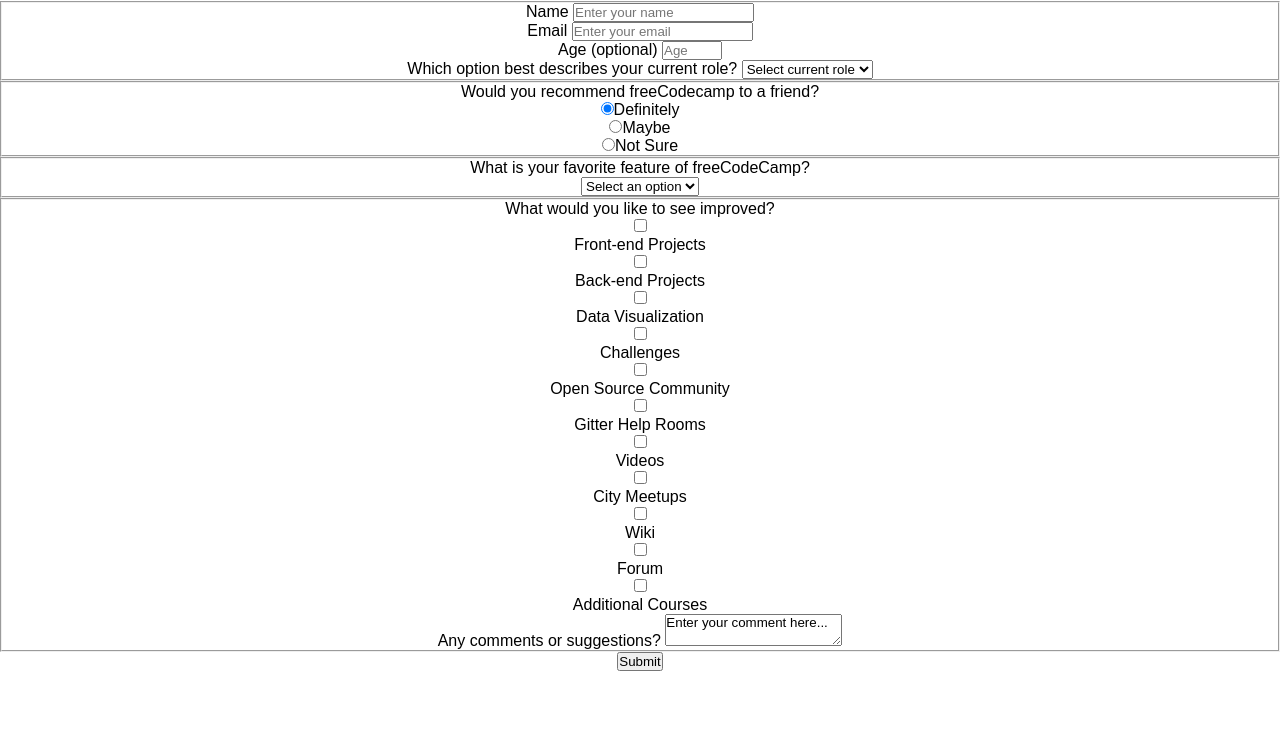
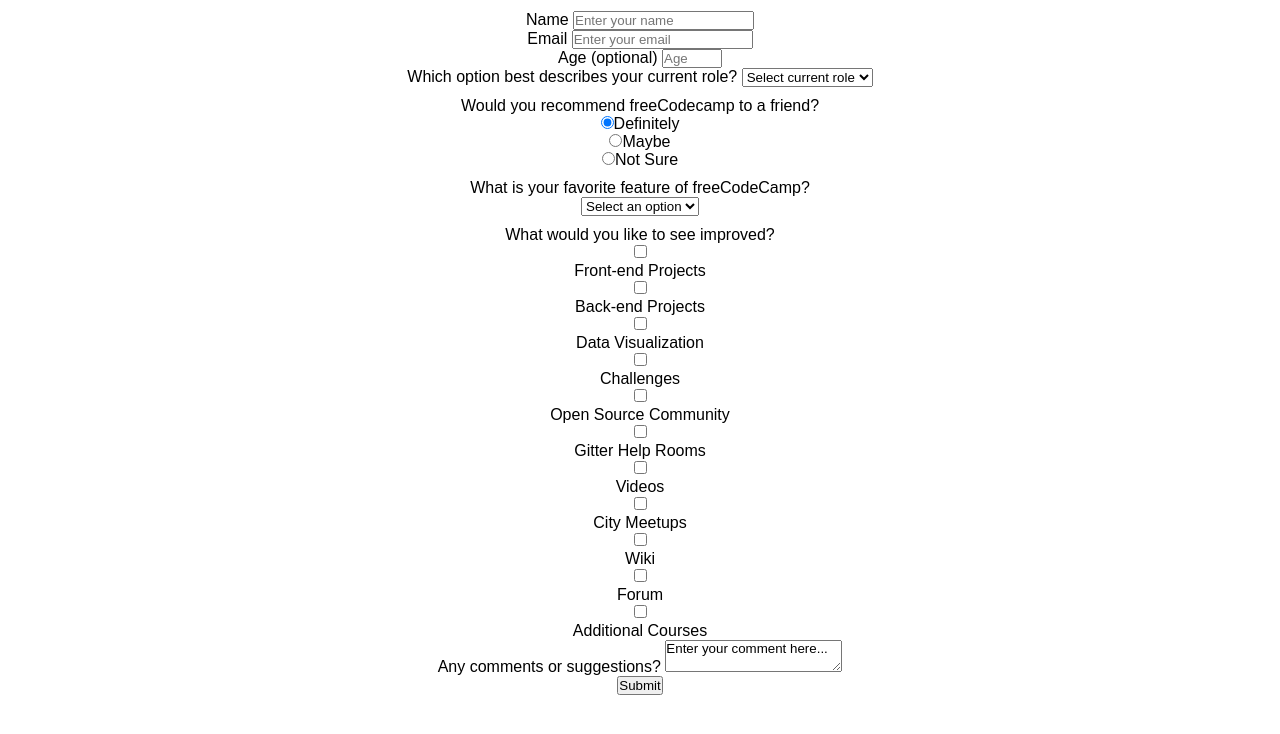
Before and after one commit to AntCannon/fcc-webdesign-certpro01-surveyform, a plain HTML site: page index.html in a window 1280 px wide. Shown: the part 54-788 px from the top of the page. Drawn offline with Linux system fonts and the light colour scheme.

Commit message:
Initial css.

```diff
--- a/styles.css
+++ b/styles.css
@@ -10,7 +10,16 @@ body{
     width: 300px 50% 500px;
     margin: 0 auto;
     text-align: center;
-  }
-  fieldset label{
+}
+.container{
+    background: ;
+    justify-content: left;
+}
+fieldset{
+    margin-top: 10px;
+    border: none;
+
+}
+fieldset label{
     display: block;
-  }
+}
```
